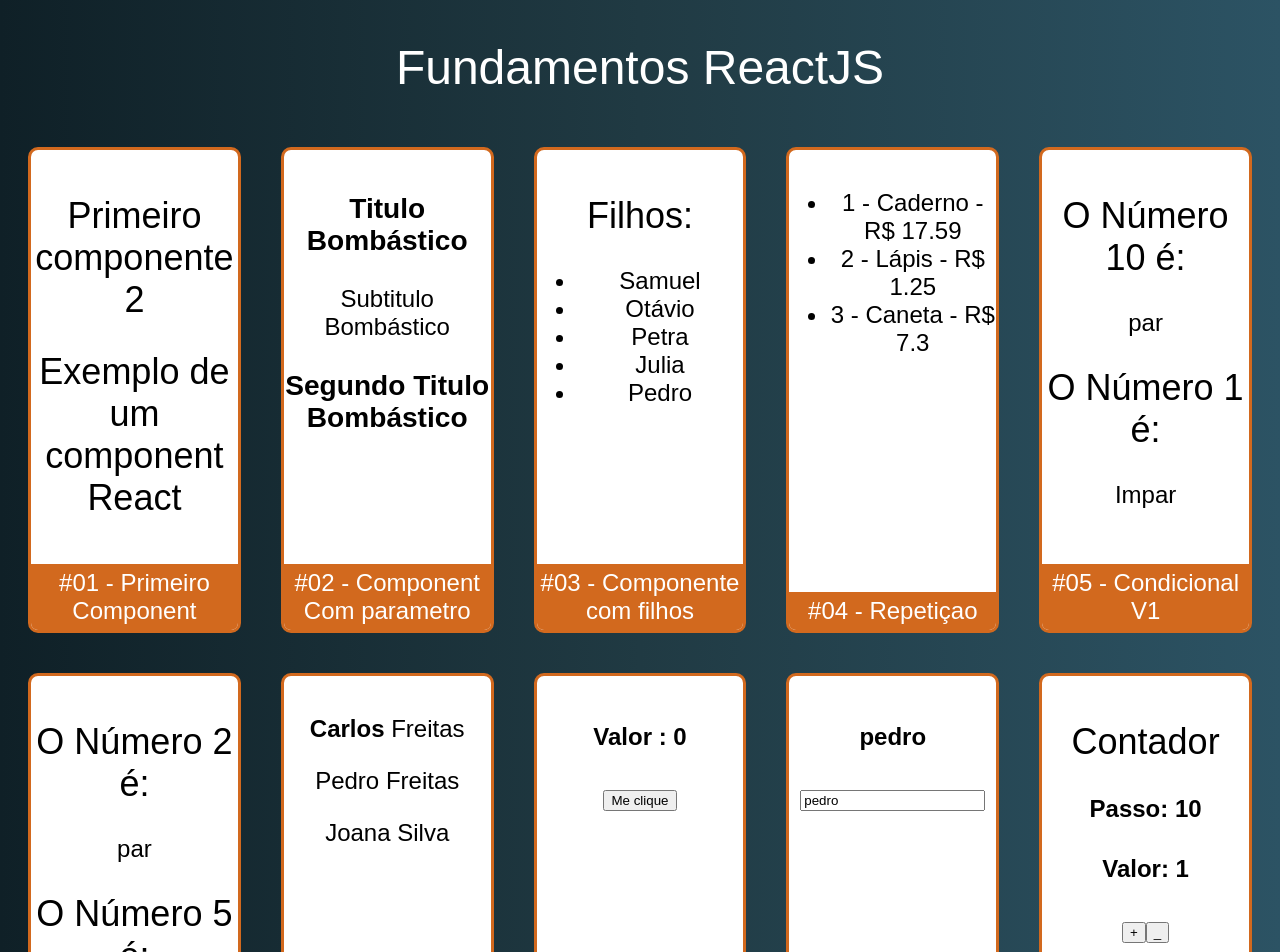
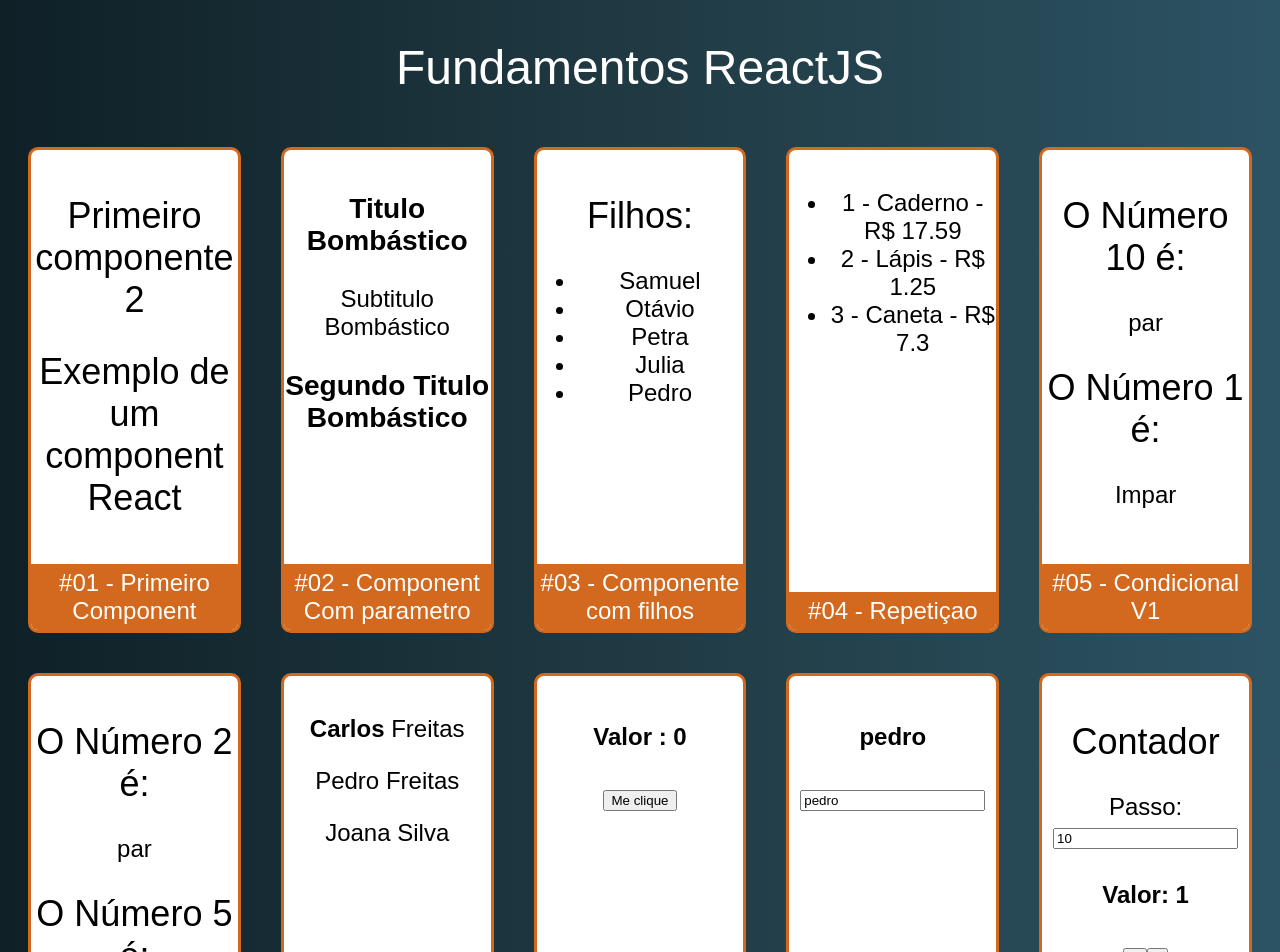
Before and after one commit to Samuel-Ricardo/Masterclass-React, a React (Create React App) app in the folder masterclass-react/: page / in a window 1280 px wide. Shown: the top 952 px of the page. Built offline with nearby package versions, Linux system fonts and the light colour scheme.

Commit message:
passo Input

```diff
--- a/masterclass-react/src/Components/Counter/Counter.jsx
+++ b/masterclass-react/src/Components/Counter/Counter.jsx
@@ -32,13 +32,28 @@ export default class contador extends React.Component {
 
                 <header>
                     <h2>Contador</h2>
-                    <h4>Passo: {this.state.passo}</h4>
+
+                   <div>
+                        <label for='passInput'>Passo: </label>
+
+                        <input
+                            type="number"
+                            name="passInput"
+                            id="passInput"
+                            value= {this.state.passo}
+                            onChange={e => this.setState({
+                                            passo : +e.target.value
+                                        })
+                                     }
+                        />
+                   </div>
+
                     <h4>Valor: {this.state.value}</h4>
                 </header>
 
                 <section>
                     <button onClick={this.increment}>+</button>
-                    <button onClick={this.decrement}>_</button>
+                    <button onClick={this.decrement}>-</button>
                 </section>
 
             </div>
```
Also changed, not shown: 1 other file (tests, documents, lock files or other folders).
